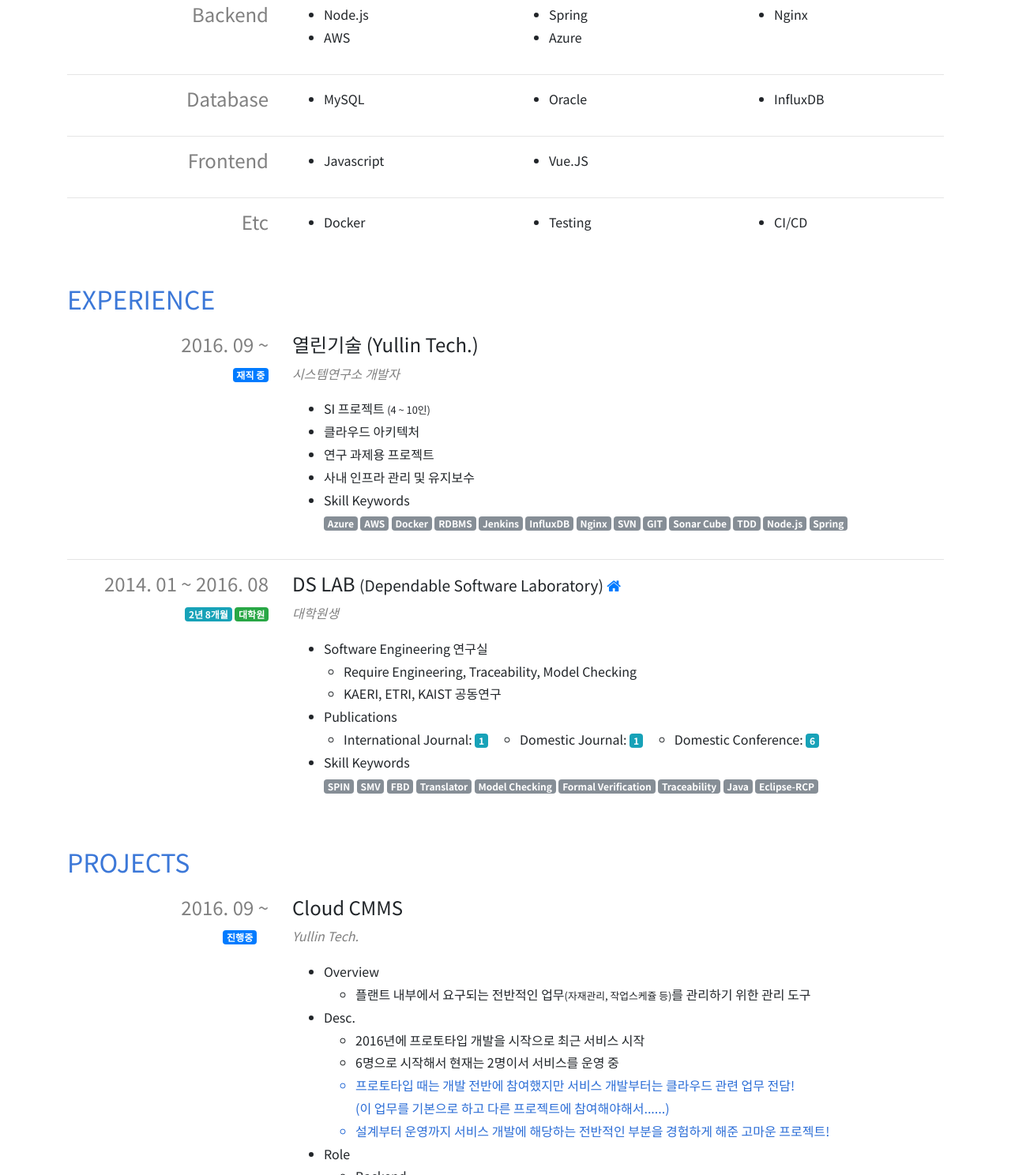
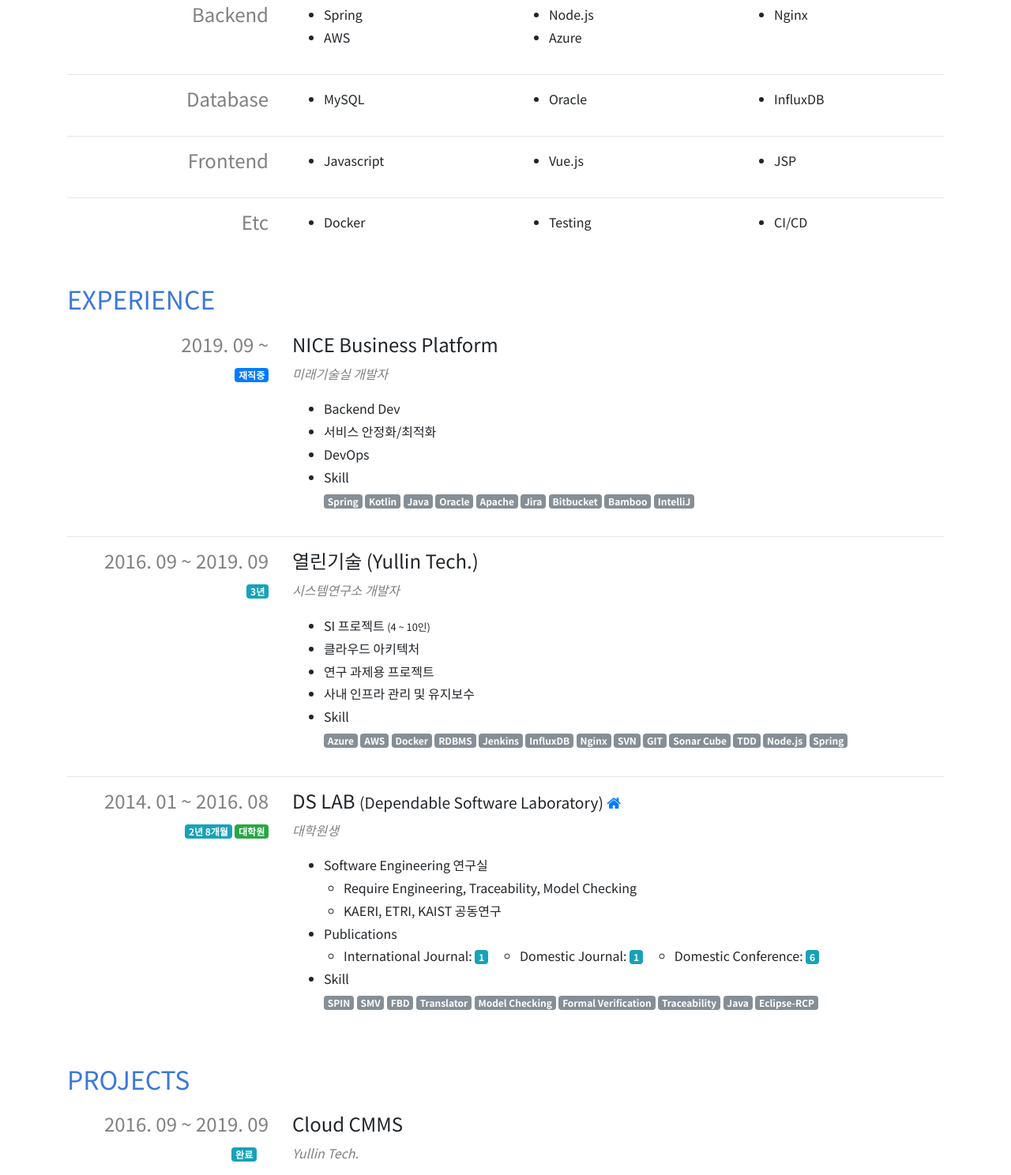
Before and after one commit to radic2510/resume, a website: page index.html in a window 1280 px wide. Shown: the part 746-2234 px from the top of the page at 79% size. Drawn offline with nearby package versions, Linux system fonts and the light colour scheme.

Commit message:
11월 업데이트 - 직전 근무지 프로젝트 정리 - 이직 직장 정보 추가 - 전문연구요원 종료

```diff
--- a/index.html
+++ b/index.html
@@ -96,8 +96,7 @@
       <div class="col-12 col-md-9">
         <p></p>
         <p>소프트웨어 공학을 튼튼하게 뿌리로 두고 열심히 나무를 키워가고 있습니다.</p>
-        <p>운명처럼 JavaScript의 매력에 심취해서 JS Full Stack 개발자가 되는 것을 목표로 노력하고 있습니다. 현재는 Node.js에 매료되어 Backend 개발에 집중하고 있습니다.
-          Vue.js에도 심심치 않게 관심을 가지고있습니다.</p>
+        <p>운명처럼 JavaScript의 매력에 심취해서 JS Full Stack 개발자가 되는 것을 목표로 노력하고 있습니다. </br>현재는 Node.js에 매료되어 Backend 개발에 집중하고 있습니다.</p>
         <p>새로운 지식을 접하고 익히는 것을 병적으로 좋아합니다. 커뮤니티와 스터디를 통해서 다른 개발자들과 지속해서 교류하여 저 자신의 부족한 점을 깨닫고 다양한 세미나와 강좌에 참여하여 견문을 넓히고
           노하우를 배워가는 것이 너무나도 즐겁습니다 :) </p>
       </div>
@@ -126,7 +125,7 @@
               <div class="col">
                 <ul>
                   <li>
-                    <b>Node.js</b>
+                    <b>Spring</b>
                   </li>
                   <li>
                     AWS
@@ -136,7 +135,7 @@
               <div class="col">
                 <ul>
                   <li>
-                    Spring
+                    Node.js
                   </li>
                   <li>
                     Azure
@@ -203,12 +202,15 @@
               <div class="col">
                 <ul>
                   <li>
-                    Vue.JS
+                    Vue.js
                   </li>
                 </ul>
               </div>
               <div class="col">
                 <ul>
+                  <li>
+                    JSP
+                  </li>
                 </ul>
               </div>
             </div>
@@ -267,10 +269,45 @@
               <div class="col-md-3 col-12 text-md-right">
                 <div class="row">
                   <div class="col-md-12 col">
-                    <h4 class="gray">2016. 09 ~<br /></h4>
+                    <h4 class="gray">2019. 09 ~ <br /></h4>
                   </div>
                   <div class="col-md-12 col-3 text-center text-md-right">
-                    <span class="badge badge-primary">재직 중</span>
+                    <span class="badge badge-primary">재직중</span>
+                  </div>
+                </div>
+              </div>
+              <div class="col-md-9 col-12">
+                <h4>NICE Business Platform</h4>
+                <i class="gray">미래기술실 개발자</i>
+                <ul class="pt-3">
+                  <li>Backend Dev</li>
+                  <li>서비스 안정화/최적화</li>
+                  <li>DevOps</li>
+                  <li><strong>Skill</strong></li>
+                  <div>
+                    <span class="badge badge-secondary">Spring</span>
+                    <span class="badge badge-secondary">Kotlin</span>
+                    <span class="badge badge-secondary">Java</span>
+                    <span class="badge badge-secondary">Oracle</span>
+                    <span class="badge badge-secondary">Apache</span>
+                    <span class="badge badge-secondary">Jira</span>
+                    <span class="badge badge-secondary">Bitbucket</span>
+                    <span class="badge badge-secondary">Bamboo</span>
+                    <span class="badge badge-secondary">IntelliJ</span>
+                  </div>
+                </ul>
+              </div>
+            </div>
+            <hr />
+
+            <div class="row">
+              <div class="col-md-3 col-12 text-md-right">
+                <div class="row">
+                  <div class="col-md-12 col">
+                    <h4 class="gray">2016. 09 ~ 2019. 09<br /></h4>
+                  </div>
+                  <div class="col-md-12 col-3 text-center text-md-right">
+                    <span class="badge badge-info">3년</span>
                   </div>
                 </div>
               </div>
@@ -282,7 +319,7 @@
                   <li>클라우드 아키텍처</li>
                   <li>연구 과제용 프로젝트</li>
                   <li>사내 인프라 관리 및 유지보수</li>
-                  <li><strong>Skill Keywords</strong></li>
+                  <li><strong>Skill</strong></li>
                   <div>
                     <span class="badge badge-secondary">Azure</span>
                     <span class="badge badge-secondary">AWS</span>
@@ -340,7 +377,7 @@
                       <li>Domestic Conference: <span class="badge badge-info">6</span></li>
                     </ul>
                   </div>
-                  <li><strong>Skill Keywords</strong></li>
+                  <li><strong>Skill</strong></li>
                   <div>
                     <span class="badge badge-secondary">SPIN</span>
                     <span class="badge badge-secondary">SMV</span>
@@ -375,9 +412,9 @@
           <div class="col">
             <div class="row">
               <div class="col-md-3 col-12 text-md-right">
-                <h4 class="gray">2016. 09 ~</h4>
+                <h4 class="gray">2016. 09 ~ 2019. 09</h4>
                 <div class="col-md-12 col-3 text-center text-md-right">
-                  <span class="badge badge-primary">진행중</span>
+                  <span class="badge badge-info">완료</span>
                 </div>
               </div>
 
@@ -461,9 +498,9 @@
 
             <div class="row">
               <div class="col-md-3 col-12 text-md-right">
-                <h4 class="gray">2018. 06 ~</h4>
+                <h4 class="gray">2018. 06 ~ 2019. 09</h4>
                 <div class="col-md-12 col-3 text-center text-md-right">
-                  <span class="badge badge-primary">10월 종료 예정</span>
+                  <span class="badge badge-info">완료</span>
                 </div>
               </div>
 
@@ -686,9 +723,9 @@
 
             <div class="row">
               <div class="col-md-3 col-12 text-md-right">
-                <h4 class="gray">2017.01 ~</h4>
+                <h4 class="gray">2017. 01 ~ 2019. 09</h4>
                 <div class="col-md-12 col-3 text-center text-md-right">
-                  <span class="badge badge-primary">개선 중</span>
+                  <span class="badge badge-info">완료</span>
                 </div>
               </div>
               <div class="col-md-9 col-12">
@@ -817,11 +854,10 @@
 
             <div class="row">
               <div class="col-md-3 col-12 text-md-right">
-                <h4 class="gray">2016. 09 ~ 2019. 09 <small>(예정)</small></h4>
+                <h4 class="gray">2016. 09 ~ 2019. 09</h4>
               </div>
               <div class="col-md-9 col-12">
                 <h4>전문연구요원</h4>
-                <i class="gray">훈련소(2017. 08)</i><br />
               </div>
             </div>
             <hr />
@@ -861,9 +897,8 @@
           <small>CSS by <a href="https://getbootstrap.com/" target="_blank">Bootstrap 4</a>.</small><br />
           <small>Inspired by Postings (<a href="https://blog.outsider.ne.kr/1234" target="_blank">Outsider</a> & <a
               href="http://woowabros.github.io/experience/2017/07/17/resume.html">Inbon Kuh</a>)</small><br />
-          <small>July 18 19, <a href="https://github.com/radic2510/resume/commits/master" target="_blank">Update Note.
-            </a><a href="https://github.com/radic2510/resume" target="_blank"><i class="fa fa-github"></i>
-              Github</a></small>
+          <small>Nov 2019, <a href="https://github.com/radic2510/resume/commits/master" target="_blank">Update Note.</a>
+            <a href="https://github.com/radic2510/resume" target="_blank"><i class="fa fa-github"></i>Github</a></small>
         </div>
       </div>
     </div>
```
